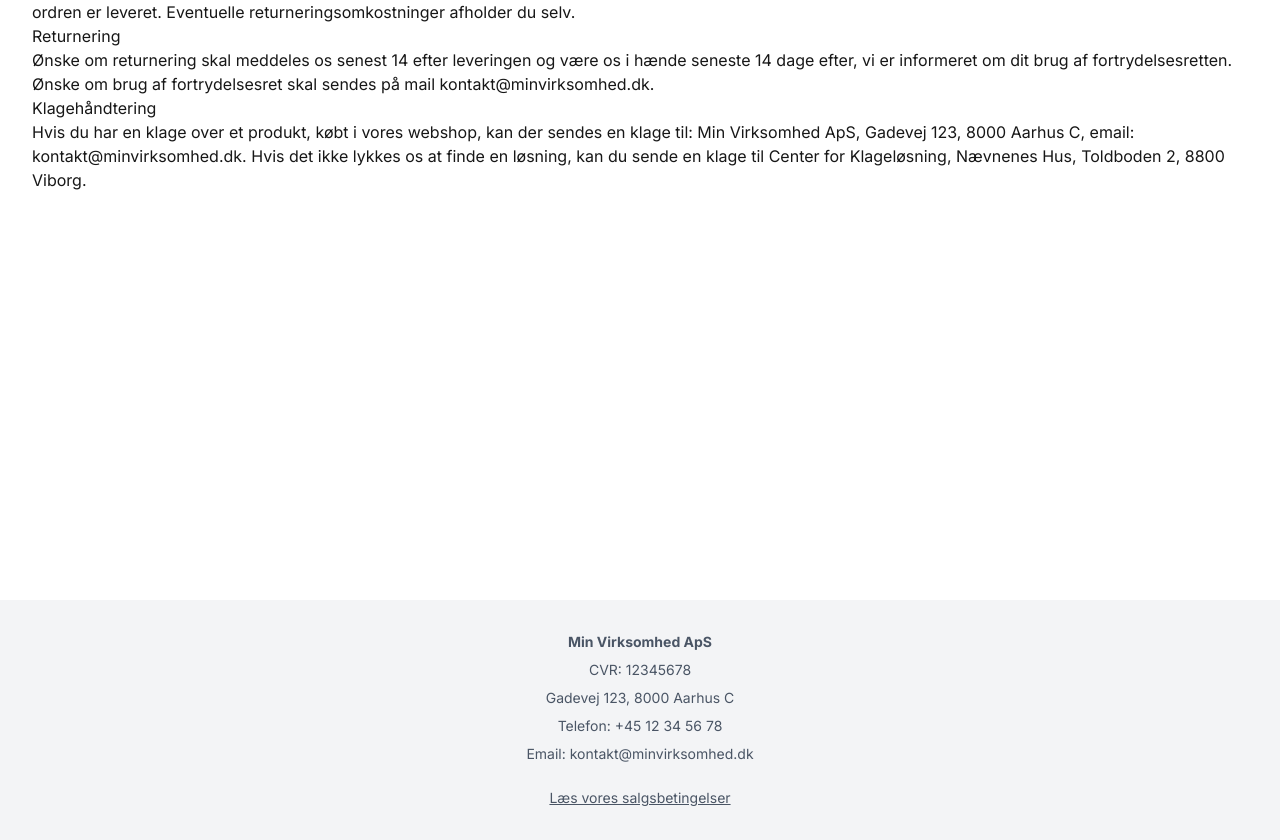
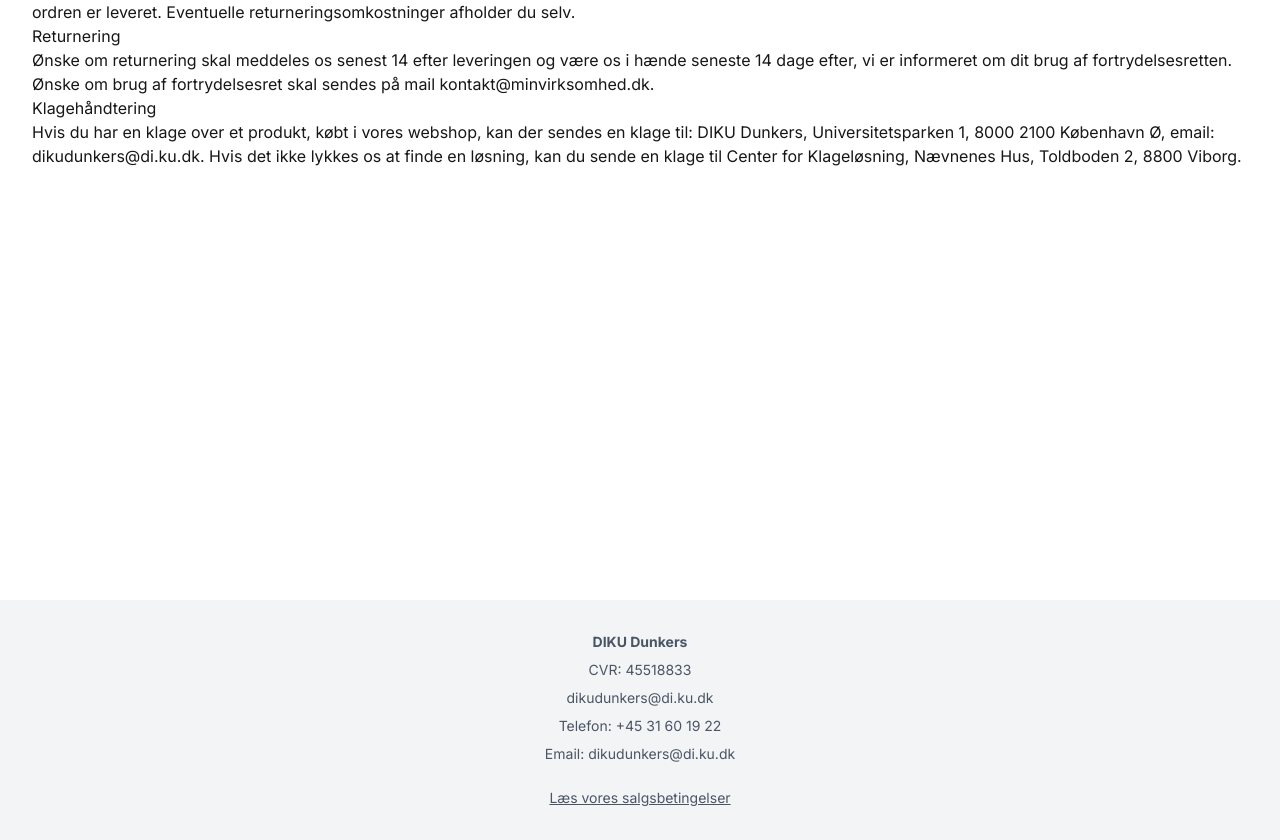
Before and after one commit to lausafin/dikudunkers, a Next.js app: page /salgsbetingelser in a window 1280 px wide. Shown: the part 200-1040 px from the top of the page. Built offline with nearby package versions, Linux system fonts and the light colour scheme.

Commit message:
Update contact information in footer and sales conditions page

```diff
--- a/src/app/salgsbetingelser/page.tsx
+++ b/src/app/salgsbetingelser/page.tsx
@@ -24,7 +24,7 @@
       <h2>Klagehåndtering</h2>
       <p>
         Hvis du har en klage over et produkt, købt i vores webshop, kan der sendes en klage til:
-        Min Virksomhed ApS, Gadevej 123, 8000 Aarhus C, email: kontakt@minvirksomhed.dk.
+        DIKU Dunkers, Universitetsparken 1, 8000 2100 København Ø, email: dikudunkers@di.ku.dk.
         Hvis det ikke lykkes os at finde en løsning, kan du sende en klage til Center for Klageløsning, Nævnenes Hus, Toldboden 2, 8800 Viborg.
       </p>
     </div>
--- a/src/components/Footer.tsx
+++ b/src/components/Footer.tsx
@@ -5,11 +5,11 @@
   return (
     <footer className="bg-gray-100 p-8 text-center text-sm text-gray-600">
       <div className="space-y-2">
-        <p className="font-bold">Min Virksomhed ApS</p>
-        <p>CVR: 12345678</p>
-        <p>Gadevej 123, 8000 Aarhus C</p>
-        <p>Telefon: +45 12 34 56 78</p>
-        <p>Email: kontakt@minvirksomhed.dk</p>
+        <p className="font-bold">DIKU Dunkers</p>
+        <p>CVR: 45518833</p>
+        <p>dikudunkers@di.ku.dk</p>
+        <p>Telefon: +45 31 60 19 22</p>
+        <p>Email: dikudunkers@di.ku.dk</p>
         <div className="pt-4">
           <Link href="/salgsbetingelser" className="underline hover:text-black">
             Læs vores salgsbetingelser
```
